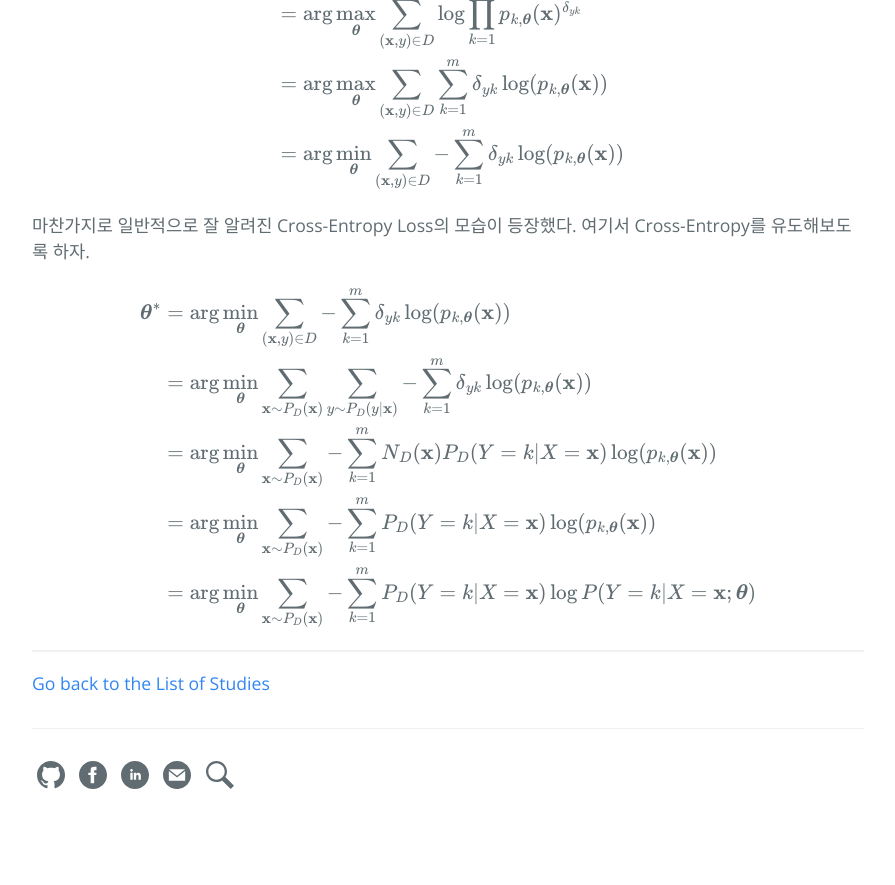
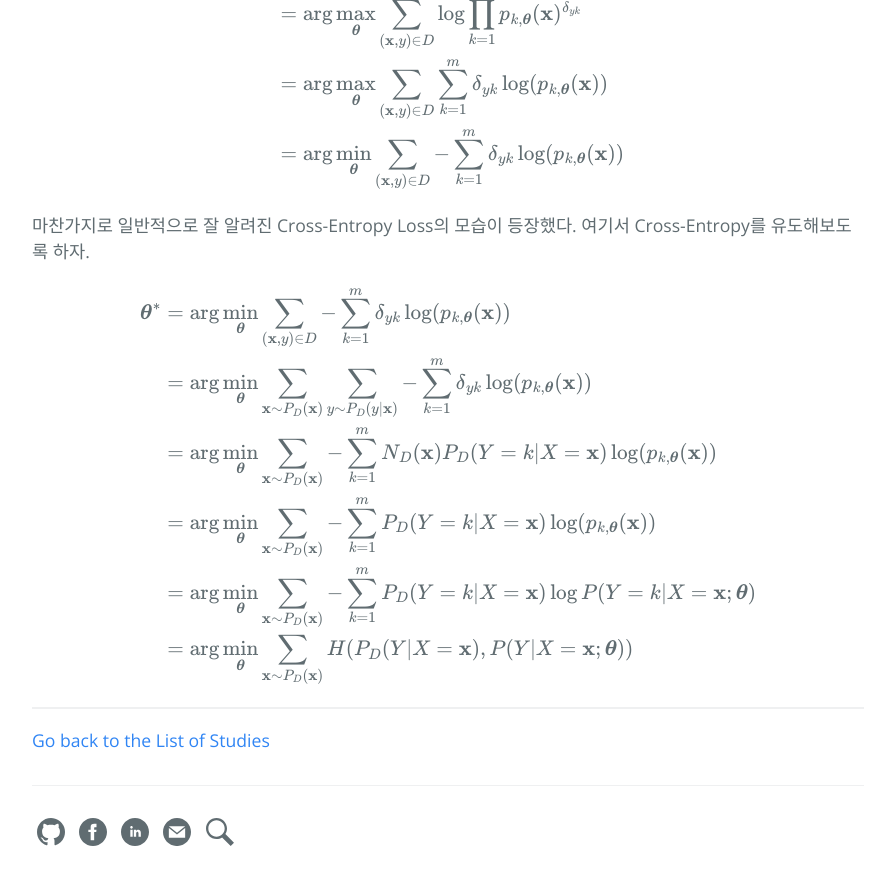
Before and after one commit to hcnoh/hcnoh.github.io, a Jekyll site: the page built from _posts/2019-06-03-cross-entropy.md, in a window 1280 px wide and 900 px high, scrolled down 3945 px. Shown: the top 885 px of the window, without its empty margins (192-1087 px from the left). Built offline with Jekyll 4.4.1, drawn with Linux system fonts in a browser that asks for light colours; formulas are drawn with MathJax 3; comment, search, counter and statistics services are not loaded; before the commit the page ends 4788 px from its top, so only the background shows below that.

Commit message:
Update 2019-06-03-cross-entropy.md

```diff
--- a/_posts/2019-06-03-cross-entropy.md
+++ b/_posts/2019-06-03-cross-entropy.md
@@ -175,6 +175,7 @@
 & = \arg \min_{\boldsymbol{\theta}} \sum_{\mathbf{x}\sim P_D(\mathbf{x})} \sum_{y\sim P_D(y\vert \mathbf{x})} -\sum_{k=1}^m \delta_{yk} \log(p_{k, \boldsymbol{\theta}}(\mathbf{x})) \\
 & = \arg \min_{\boldsymbol{\theta}} \sum_{\mathbf{x}\sim P_D(\mathbf{x})} -\sum_{k=1}^m N_D(\mathbf{x})P_D(Y=k \vert X=\mathbf{x}) \log(p_{k, \boldsymbol{\theta}}(\mathbf{x})) \\
 & = \arg \min_{\boldsymbol{\theta}} \sum_{\mathbf{x}\sim P_D(\mathbf{x})} -\sum_{k=1}^m P_D(Y=k \vert X=\mathbf{x}) \log(p_{k, \boldsymbol{\theta}}(\mathbf{x})) \\
-& = \arg \min_{\boldsymbol{\theta}} \sum_{\mathbf{x}\sim P_D(\mathbf{x})} -\sum_{k=1}^m P_D(Y=k \vert X=\mathbf{x}) \log P(Y=k \vert X=\mathbf{x}; \boldsymbol{\theta})
+& = \arg \min_{\boldsymbol{\theta}} \sum_{\mathbf{x}\sim P_D(\mathbf{x})} -\sum_{k=1}^m P_D(Y=k \vert X=\mathbf{x}) \log P(Y=k \vert X=\mathbf{x}; \boldsymbol{\theta}) \\
+& = \arg \min_{\boldsymbol{\theta}} \sum_{\mathbf{x}\sim P_D(\mathbf{x})} H(P_D(Y \vert X=\mathbf{x}), P(Y \vert X=\mathbf{x}; \boldsymbol{\theta}))
 \end{align*}
 $$
```
